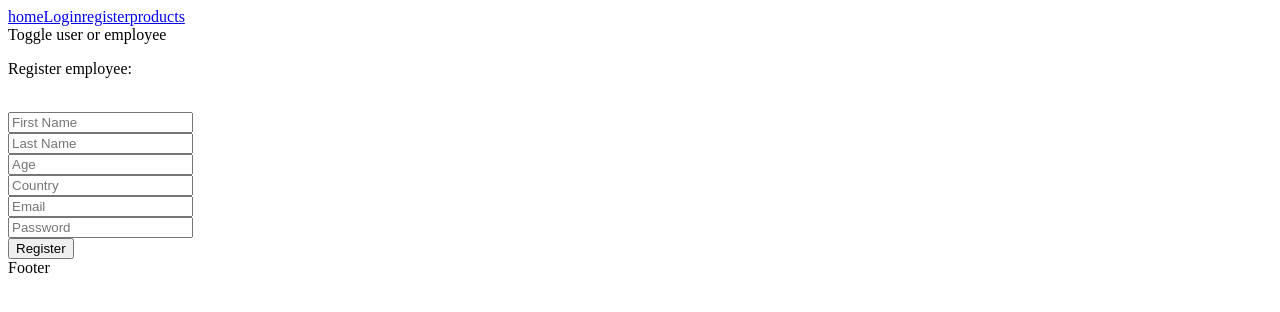
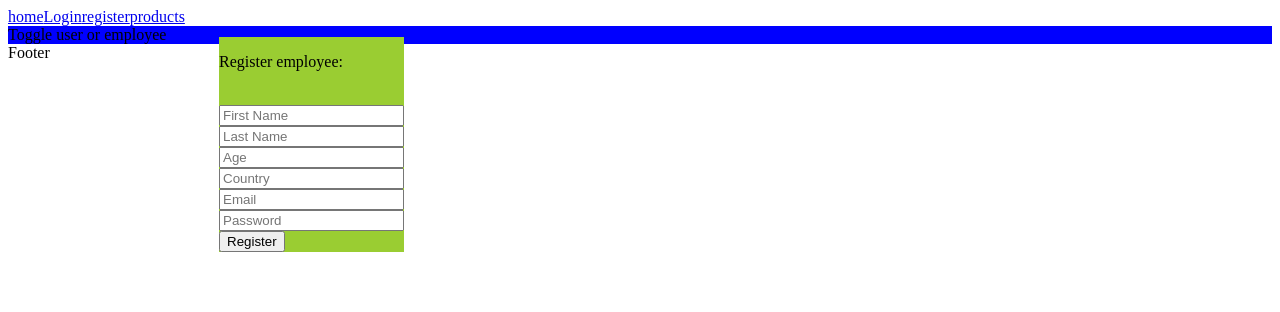
Before and after one commit to T2-Code-Geeks/MERAKI_Academy_Project_5, a React (Create React App) app in the folder frontend/: page /register in a window 1280 px wide. Shown: the top 312 px of the page. Built offline with nearby package versions, Linux system fonts and the light colour scheme.

Commit message:
updata fn git product by id

```diff
--- a/frontend/src/components/Register/RegisterEmployee.css
+++ b/frontend/src/components/Register/RegisterEmployee.css
@@ -0,0 +1,7 @@
+.Form{
+    position: fixed;
+    top: 10%;
+    left: 20%;
+    background-color: yellowgreen;
+    transform: translate(-20%, -20%);
+}
--- a/frontend/src/pages/Products/product/ProductDetails.jsx
+++ b/frontend/src/pages/Products/product/ProductDetails.jsx
@@ -4,8 +4,8 @@ import { Await, Link, useLoaderData, useParams } from "react-router-dom";
 
 const ProductDetails = () => {
   const { id } = useParams();
-  const { result } = useLoaderData(id);
-
+  const { result } = useLoaderData();
+  console.log("result",result);
   return (
     <>
       <h2>Product Details</h2>
@@ -14,10 +14,10 @@ const ProductDetails = () => {
           resolve={result}
           errorElement={<p>Error loading product details.</p>}
         >
-          {(product) => (
+          {result => (
             <div className="productContainer">
-              <h2>{product.name}</h2>
-              <p>{product.description}</p>
+              <h2>{result.name}</h2>
+              <p>{result.description}</p>
               <Link to="/products">Back to Products</Link>
             </div>
           )}
@@ -34,6 +34,7 @@ export const productLoader = async ({params}) => {
   const result = axios
     .get(`http://localhost:5000/products/${params.id}`)
     .then((res) => {
+      console.log("res",res.data.result);
       return res.data.result;
     });
   return { result };
--- a/frontend/src/pages/Products/products/Products.jsx
+++ b/frontend/src/pages/Products/products/Products.jsx
@@ -2,9 +2,13 @@ import axios from 'axios';
 import React, { Suspense } from 'react';
 import { Await, Link, useLoaderData } from 'react-router-dom';
 import "./Products.css"
+
 const Products = () => {
   const { result } = useLoaderData();
-console.log(result);
+  console.log(result);
+  // const filteredProducts=(cat)=>{
+  // const updated=result.category.filter((x)=>x.category===cat)
+  // }
   return (
     <>
       <h2>Products</h2>
@@ -31,7 +35,8 @@ export default Products;
 
 export const productsLoader = async () => {
 
-  const result = await axios.get("http://localhost:5000/products").then(res => {
+  const result =  axios.get("http://localhost:5000/products")
+  .then(res => {
       return res.data.result
   })
   return {result}
--- /dev/null
+++ b/frontend/src/pages/Register/Register.css
@@ -0,0 +1,3 @@
+.register{
+    background-color: blue
+}
--- a/frontend/src/pages/Register/Register.jsx
+++ b/frontend/src/pages/Register/Register.jsx
@@ -2,7 +2,7 @@
 import React, { useState } from "react";
 import RegisterEmployee from "../../components/Register/RegisterEmployee";
 import UserRegister from "../../components/Register/UserRegister";
-
+import "./Register.css"
 const Register = () => {
   const [toggle, setToggle] = useState(false);
 
@@ -14,8 +14,10 @@ const Register = () => {
     return (
 
       <>
-      <div on onClick={toggleFn}>Toggle user or employee</div>
-      {toggle ? <UserRegister /> :<RegisterEmployee /> }
+      <div on onClick={toggleFn} className="register">Toggle user or employee <br/>
+       {toggle ? <UserRegister /> :<RegisterEmployee /> }
+      </div>
+
   </>
 
     );
```
Also changed, not shown: frontend/src/pages/Products/product/Login.Jsx (deleted, +0 -16 lines), 1 other file (tests, documents, lock files or other folders).
